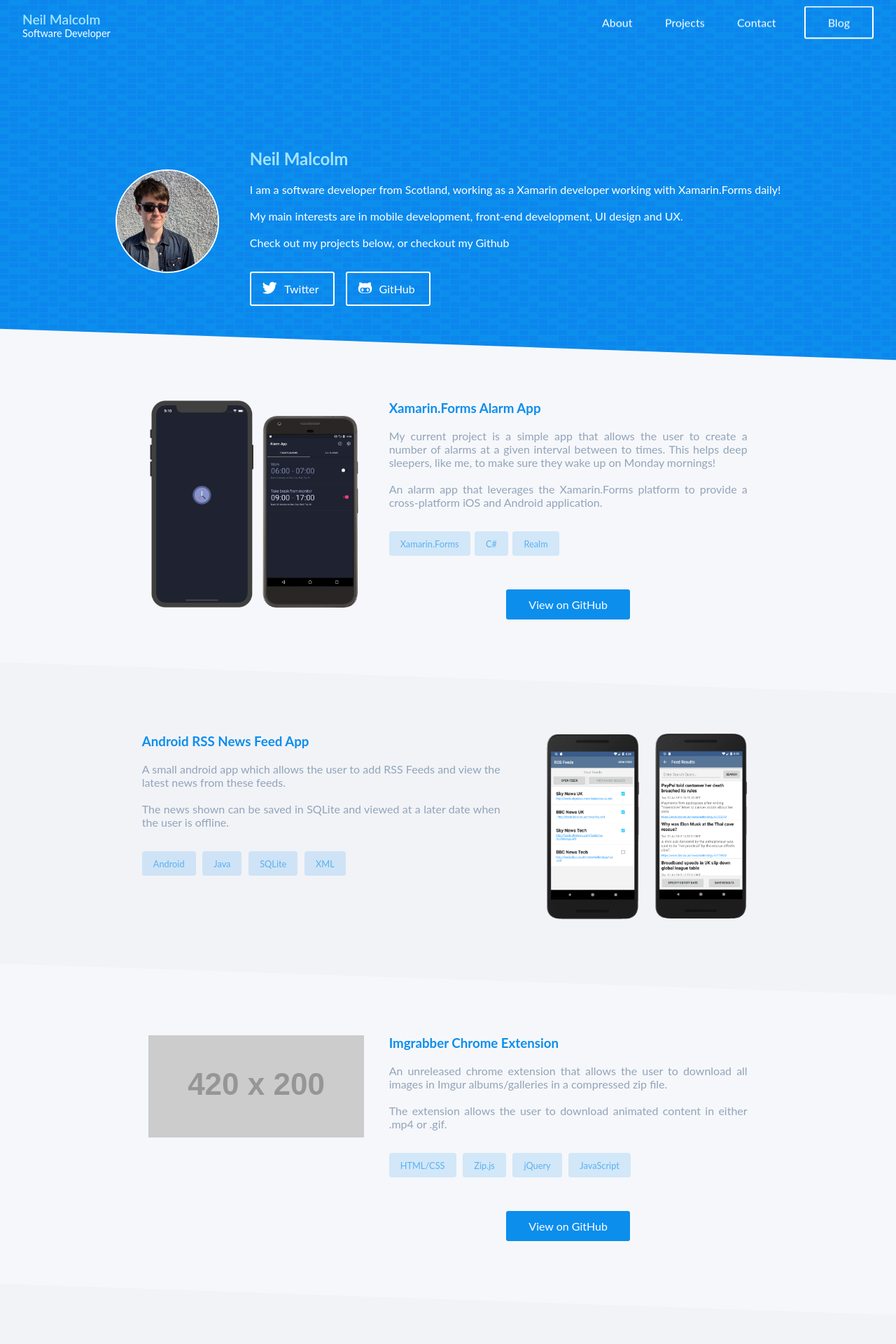
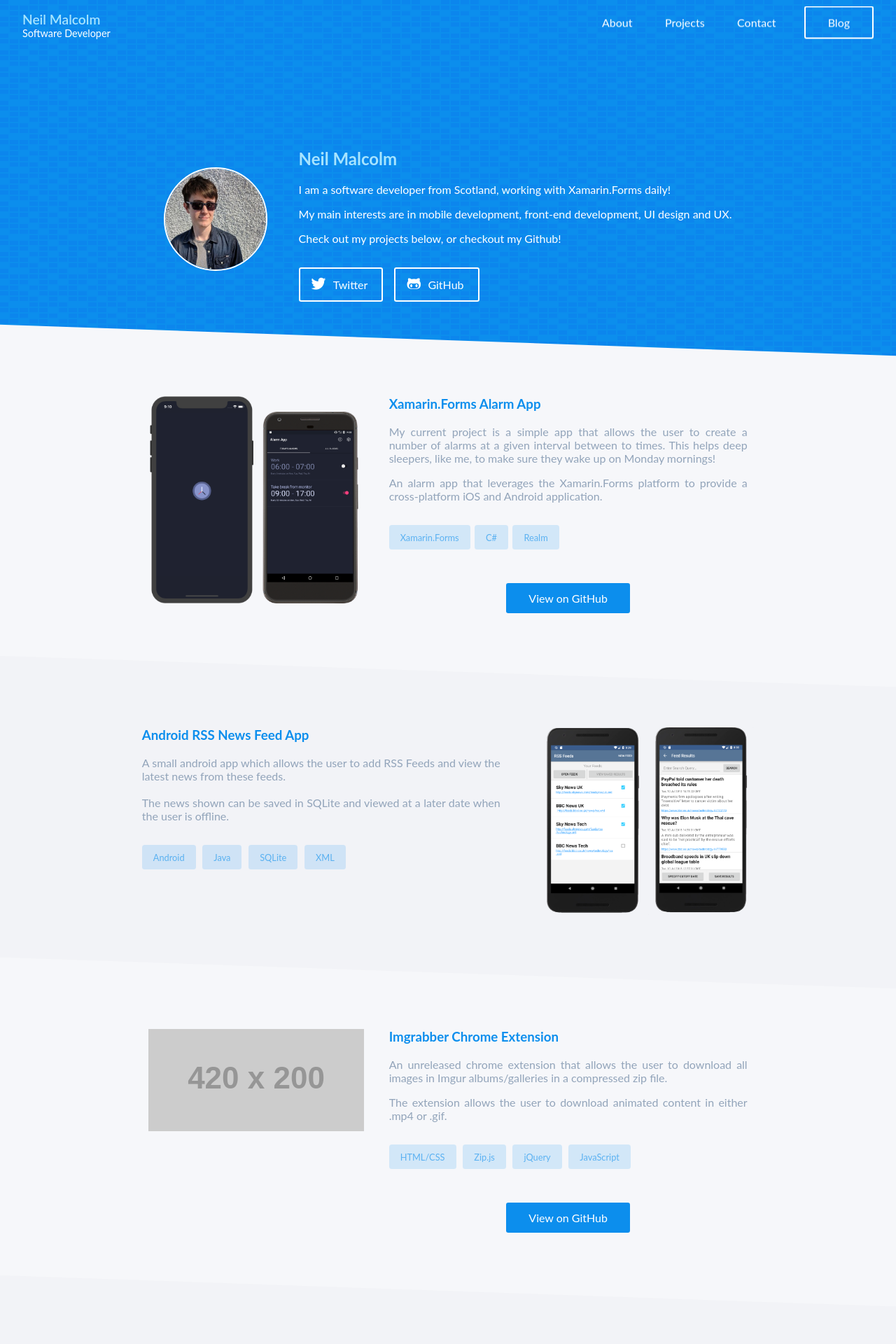
Before and after one commit to NeilMalcolm/neilmalcolm.github.io, a Jekyll site: the page index.html, which Jekyll copies as it is, in a window 1280 px wide. Shown: the top 1920 px of the page at 70% size. Built offline with Jekyll 4.4.1, drawn with Linux system fonts in a browser that asks for light colours; nearby versions of some CDN libraries.

Commit message:
Updated index blurbs

```diff
--- a/_includes/footer.html
+++ b/_includes/footer.html
@@ -9,7 +9,7 @@
 
       <div class="footer-col footer-col-1">
         <h3>Website</h3>
-        <a href="https://neilmalcolm.github.io"><span class="username">neilmalcolm.github.io</span></a>
+        <a href="https://neilmalcolm.co.uk"><span class="username">neilmalcolm.co.uk</span></a>
       </div>
       <div class="footer-col footer-col-2">
         <h3>Connect</h3>
--- a/index.html
+++ b/index.html
@@ -21,7 +21,7 @@
 				<a id="about-button" class="sticky-bar-alt-link white-button">About</a>
 				<a id="project-button" class="sticky-bar-alt-link white-button">Projects</a>
 				<a id="contact-button" class="sticky-bar-alt-link white-button">Contact</a>
-                <a href="./blog/index.html" id="blog-link" class="sticky-bar-alt-link blue-button"><span class="inner">Blog</span></a>
+                <a href="./blog/" id="blog-link" class="sticky-bar-alt-link blue-button"><span class="inner">Blog</span></a>
 			</nav>
             <a href="#" id="blog-button" class="sticky-bar-alt-link blue-button"><span class="inner">Blog</span></a>
 		</header>
@@ -37,7 +37,7 @@
                     <a id="top-about-button" class="sticky-bar-alt-link dark-transparent-button">About</a>
                     <a id="top-project-button" class="sticky-bar-alt-link dark-transparent-button">Projects</a>
                     <a id="top-contact-button" class="sticky-bar-alt-link dark-transparent-button">Contact</a>
-                    <a href="./blog/index.html" class="sticky-bar-alt-link wide-button border-button"><span class="inner">Blog</span></a>
+                    <a href="./blog/" class="sticky-bar-alt-link wide-button border-button"><span class="inner">Blog</span></a>
                 </nav>
             </header>
 
@@ -46,11 +46,9 @@
                     <img class="profile-img large" src="./img/profile.jpg">
                     <div id="about-inner-right">
                         <h2>Neil Malcolm</h2>
-                        <p>I am a software developer from Scotland, working as a Xamarin developer working with Xamarin.Forms daily!
-                            <br><br>
-                            My main interests are in mobile development, front-end development, UI design and UX.
-                            <br><br>
-                            Check out my projects below, or checkout my Github</p>
+                        <p>I am a software developer from Scotland, working with Xamarin.Forms daily!</p>
+                        <p>My main interests are in mobile development, front-end development, UI design and UX.</p>
+                        <p>Check out my projects below, or checkout my Github!</p>
                         <a href="https://www.twitter.com/neilmalcolmdev" class="sticky-bar-alt-link icon-button border-button"><span><i class="fab fa-twitter"></i>Twitter</span></a>
                         <a href="https://www.github.com/neilmalcolm" class="sticky-bar-alt-link icon-button border-button"><span><i class="fab fa-github-alt"></i>GitHub</span></a>
                     </div>
@@ -66,11 +64,8 @@
                         </div>
                         <div class="project-inner">
                             <h3>Xamarin.Forms Alarm App</h3>
-                            <p class="project-paragraph">
-                                My current project is a simple app that allows the user to create a number of alarms at a given interval between to times. This helps deep sleepers, like me, to make sure they wake up on Monday mornings!
-<br><br>
-                                An alarm app that leverages the Xamarin.Forms platform to provide a cross-platform iOS and Android application.
-                            </p>
+                            <p class="project-paragraph">My current project is a simple app that allows the user to create a number of alarms at a given interval between to times. This helps deep sleepers, like me, to make sure they wake up on Monday mornings!</p>
+                            <p>An alarm app that leverages the Xamarin.Forms platform to provide a cross-platform iOS and Android application.</p>
                             <ul class="project-tag-list">
                                 <li><span class="proj-tag">Xamarin.Forms</span></li><!--
                                 --><li><span class="proj-tag">C#</span></li><!--
@@ -112,11 +107,8 @@
                         </div>
                         <div class="project-inner">
                             <h3>Imgrabber Chrome Extension</h3>
-                            <p class="project-paragraph">
-                                An unreleased chrome extension that allows the user to download all images in Imgur albums/galleries in a compressed zip file.
-                                <br><br>
-                                The extension allows the user to download animated content in either .mp4 or .gif.
-                            </p>
+                            <p class="project-paragraph">An unreleased chrome extension that allows the user to download all images in Imgur albums/galleries in a compressed zip file.</p>
+                            <p>The extension allows the user to download animated content in either .mp4 or .gif.</p>
                             <ul class="project-tag-list">
                                 <li><span class="proj-tag">HTML/CSS</span></li>
                                 <li><span class="proj-tag">Zip.js</span></li>
@@ -134,21 +126,16 @@
                     <div class="project-container">
                         <div class="project-inner">
                             <h3>Hammerstone Landing Page</h3>
-                            <p class="project-paragraph">
-                                A mock insurance website landing page, designed and designed by me.
-                                <br><br>
-                                For this site I drew the Hammerstone logo, the icons/images in the 'Our Customers' and 'Hello Students' section in Adobe Illustrator.
-
-                                <br><br>
-                                <span>Images from <a href="http://www.pexels.com">Pexels</a>, and some icons from <a href="http://www.fontawesome.com">FontAwesome</a>.</span>
-                            </p>
+                            <p class="project-paragraph">A mock insurance website landing page, designed and designed by me.</p>
+                            <p>For this site I drew the Hammerstone logo, the icons/images in the 'Our Customers' and 'Hello Students' section in Adobe Illustrator.</p>
+                            <span>Images from <a href="http://www.pexels.com">Pexels</a>, and some icons from <a href="http://www.fontawesome.com">FontAwesome</a>.</span>
                             <ul class="project-tag-list">
                                 <li><span class="proj-tag">HTML/CSS</span></li>
                                 <li><span class="proj-tag">jQuery</span></li>
                                 <li><span class="proj-tag">JavaScript</span></li>
                             </ul>
                             <div class="project-button-container">
-                                <a href="./sites/Hammerstone/index.html" class="sticky-bar-alt-link blue-button project-button"><span class="inner">Go to site</span></a>
+                                <a href="./sites/Hammerstone/" class="sticky-bar-alt-link blue-button project-button"><span class="inner">Go to site</span></a>
                             </div>
                         </div>
                         <div class="project-img-container">
@@ -164,18 +151,15 @@
                         </div>
                         <div class="project-inner">
                             <h3>HetLax Landing Page</h3>
-                            <p class="project-paragraph">
-                                A landing page for a fictional IDE named 'HetLax' (Hot Salmon in Swedish). I designed the fish logo for this site.
-                                <br><br>
-                                <span>Videos from <a href="http://www.pexels.com">Pexels</a>, and icons from <a href="http://www.fontawesome.com">FontAwesome</a>.</span>
-                            </p>
+                            <p class="project-paragraph">A landing page for a fictional IDE named 'HetLax' (Hot Salmon in Swedish). I designed the fish logo for this site.</p>
+                            <span>Videos from <a href="http://www.pexels.com">Pexels</a>, and icons from <a href="http://www.fontawesome.com">FontAwesome</a>.</span>
                             <ul class="project-tag-list">
                                 <li><span class="proj-tag">HTML/CSS</span></li>
                                 <li><span class="proj-tag">jQuery</span></li>
                                 <li><span class="proj-tag">JavaScript</span></li>
                             </ul>
                             <div class="project-button-container">
-                                <a href="./sites/HetLax/index.html" class="sticky-bar-alt-link blue-button project-button"><span class="inner">Go to site</span></a>
+                                <a href="./sites/HetLax/" class="sticky-bar-alt-link blue-button project-button"><span class="inner">Go to site</span></a>
                             </div>
                         </div>
                     </div>
@@ -185,16 +169,14 @@
                     <div class="project-container">
                         <div class="project-inner">
                             <h3>Windows 98 Mock Site</h3>
-                            <p class="project-paragraph">
-                                A webpage made to mimic windows 98 UI, with minimal taskbar functionality and desktop icons/selection.
-                            </p>
+                            <p class="project-paragraph">A webpage made to mimic windows 98 UI, with minimal taskbar functionality and desktop icons/selection.</p>
                             <ul class="project-tag-list">
                                 <li><span class="proj-tag">HTML/CSS</span></li>
                                 <li><span class="proj-tag">jQuery</span></li>
                                 <li><span class="proj-tag">JavaScript</span></li>
                             </ul>
                             <div class="project-button-container">
-                                <a href="./sites/Windows98/index.html" class="sticky-bar-alt-link blue-button project-button"><span class="inner">Go to site</span></a>
+                                <a href="./sites/Windows98/" class="sticky-bar-alt-link blue-button project-button"><span class="inner">Go to site</span></a>
                             </div>
                         </div>
                         <div class="project-img-container">
--- a/style/style.css
+++ b/style/style.css
@@ -495,14 +495,14 @@
 	text-align: left;
 }
 
-.project-paragraph a
+.project-inner span a
 {
 	color: #0C8EED;
 	transition: 0.1s;
 	text-decoration: none;
 }
 
-.project-paragraph a:hover
+.project-inner span a:hover
 {
 	color: #1073ed;
 	transition: 0.2s;
@@ -515,7 +515,7 @@
 	margin-top: 0;
 }
 
-.project-paragraph
+.project-inner > span, .project-inner p
 {
 	color: #92A4BA;
 	text-align: justify;
```
